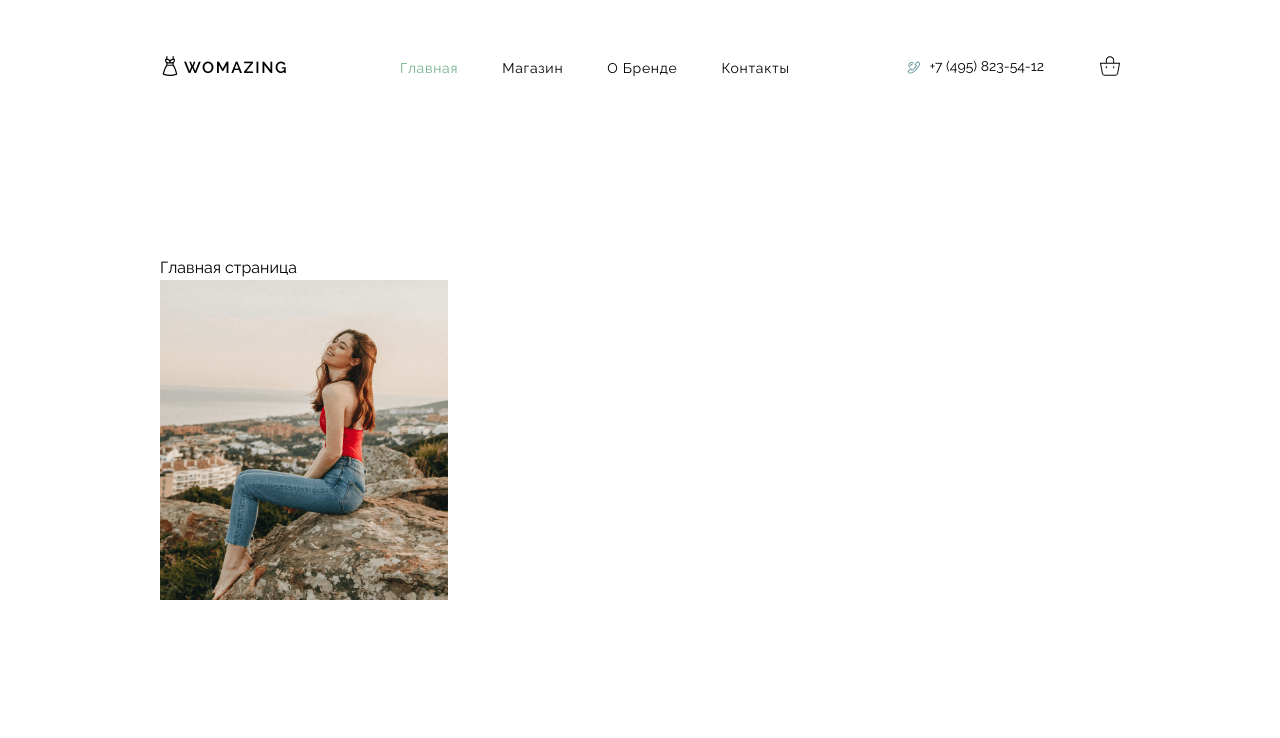
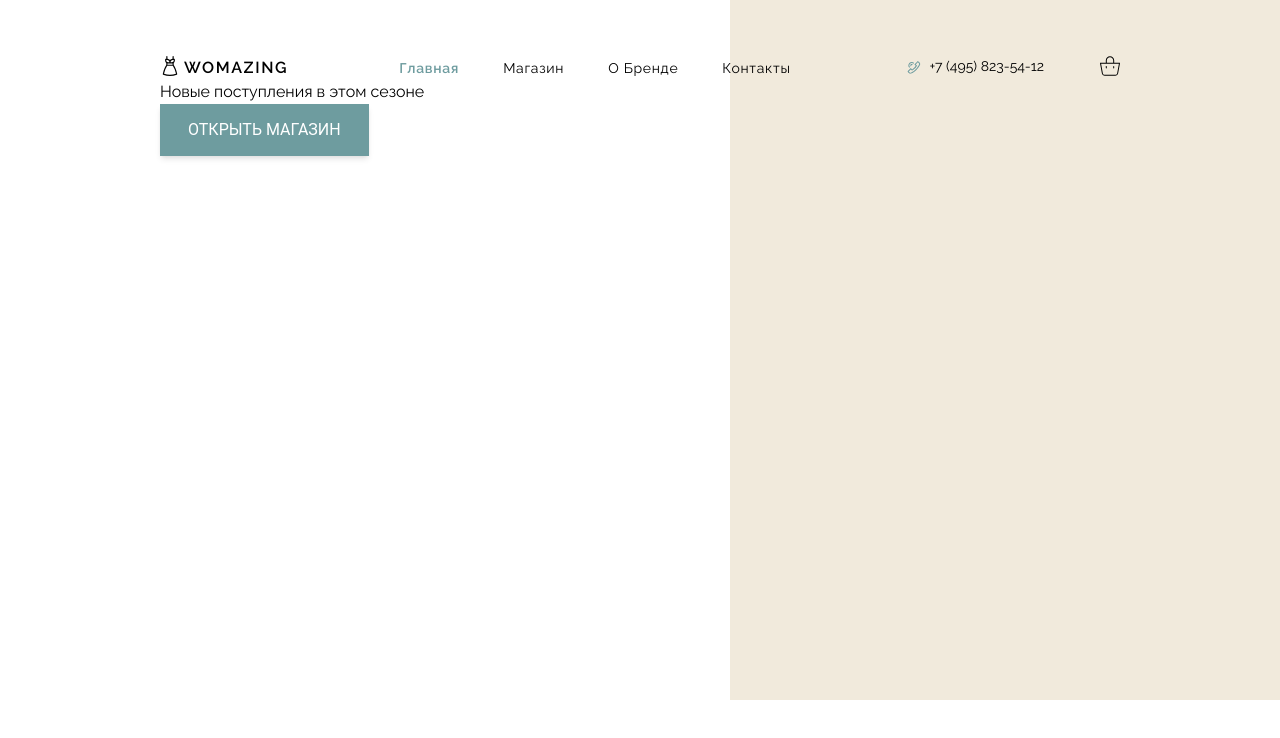
Before and after one commit to denniztr/womazing, a Next.js app: page / in a window 1280 px wide. Shown: the top 738 px of the page. Built offline with nearby package versions, Linux system fonts and the light colour scheme.

Commit message:
button, mui, empty state, custom colors

```diff
--- a/app/(routes)/layout.tsx
+++ b/app/(routes)/layout.tsx
@@ -1,4 +1,5 @@
 import Header from '@/app/_ui/header/header';
+
 
 export default async function Layout({
   children,
@@ -6,11 +7,13 @@ export default async function Layout({
   children: React.ReactNode;
 }) {
   return (
-    <div className=" min-h-screen flex flex-col">
+    <div className="min-h-screen flex flex-col relative">
       <div className="flex-1 mx-auto w-full">
         <div className="px-12 md:px-32 xl:px-40">
-          <Header />
-          {children}
+          <div>
+            <Header />
+            {children}
+          </div>
         </div>
       </div>
     </div>
--- a/app/(routes)/page.tsx
+++ b/app/(routes)/page.tsx
@@ -1,10 +1,22 @@
-import PrimaryImage from "@/app/_ui/image/image";
+import PrimaryImage from '@/app/_ui/image/image';
+import PrimaryButton from '@/app/_ui/button/button';
+import EmptyState from '@/app/_ui/empty-state';
 
 export default function Home() {
   return (
-    <div>
-      <p>Главная страница</p>
-      <PrimaryImage />
+    <>
+    <EmptyState />
+    <div className="h-screen">
+      <h1>Новые поступления в этом сезоне</h1>
+
+      <PrimaryButton
+        className="bg-primary rounded-none text-white font-normal text-base"
+        variant="filled"
+        size="lg"
+        >
+        Открыть магазин
+      </PrimaryButton>
     </div>
+    </>
   );
 }
--- /dev/null
+++ b/app/_ui/button/button.tsx
@@ -0,0 +1,25 @@
+'use client';
+
+import { Button } from '@material-tailwind/react';
+
+interface PrimaryButtonProps {
+  children: React.ReactNode;
+  className?: string;
+  variant?: 'filled' | 'outlined' | 'gradient' | 'text';
+  size?: 'sm' | 'md' | 'lg';
+}
+
+const PrimaryButton: React.FC<PrimaryButtonProps> = ({
+  children,
+  variant,
+  size,
+  className,
+}) => {
+  return (
+    <Button className={className} variant={variant} size={size}>
+      {children}
+    </Button>
+  );
+};
+
+export default PrimaryButton;
--- /dev/null
+++ b/app/_ui/empty-state.jsx
@@ -0,0 +1,7 @@
+const EmptyState = () => {
+  return (
+    <div className="w-[43%] h-[700px] bg-primaryBg absolute z-[-1] top-0 right-0"></div>
+  );
+};
+
+export default EmptyState;
--- a/app/_ui/header/header.tsx
+++ b/app/_ui/header/header.tsx
@@ -14,7 +14,7 @@ function Header() {
   const routes = useRoutes();
 
   return (
-    <div className="w-full flex items-center justify-between pt-14 pb-44">
+    <div className="w-full flex items-center justify-between pt-14">
       <Logo />
       <nav className="flex flex-row gap-11">
         {routes.map((item) => (
@@ -23,7 +23,7 @@ function Header() {
             href={item.href}
             className={clsx(
               `text-sm tracking-wider font-normal`,
-              item.active && 'text-green-700/60 font-bold'
+              item.active && 'text-primary font-semibold'
             )}
           >
             {item.label}
--- a/package.json
+++ b/package.json
@@ -9,6 +9,7 @@
     "lint": "next lint"
   },
   "dependencies": {
+    "@material-tailwind/react": "^2.1.9",
     "clsx": "^2.1.0",
     "next": "14.1.3",
     "react": "^18",
@@ -16,7 +17,7 @@
   },
   "devDependencies": {
     "@types/node": "^20",
-    "@types/react": "^18",
+    "@types/react": "^18.2.9",
     "@types/react-dom": "^18",
     "autoprefixer": "^10.0.1",
     "eslint": "^8",
--- a/tailwind.config.ts
+++ b/tailwind.config.ts
@@ -1,20 +1,20 @@
-import type { Config } from "tailwindcss";
+const withMT = require('@material-tailwind/react/utils/withMT');
 
-const config: Config = {
+module.exports = withMT({
   content: [
-    "./pages/**/*.{js,ts,jsx,tsx,mdx}",
-    "./components/**/*.{js,ts,jsx,tsx,mdx}",
-    "./app/**/*.{js,ts,jsx,tsx,mdx}",
+    './pages/**/*.{js,ts,jsx,tsx,mdx}',
+    './components/**/*.{js,ts,jsx,tsx,mdx}',
+    './app/**/*.{js,ts,jsx,tsx,mdx}',
+    './node_modules/@material-tailwind/react/components/**/*.{js,ts,jsx,tsx}',
+    './node_modules/@material-tailwind/react/theme/components/**/*.{js,ts,jsx,tsx}',
   ],
   theme: {
     extend: {
-      backgroundImage: {
-        "gradient-radial": "radial-gradient(var(--tw-gradient-stops))",
-        "gradient-conic":
-          "conic-gradient(from 180deg at 50% 50%, var(--tw-gradient-stops))",
+      colors: {
+        primary: '#6E9C9F',
+        primaryBg: '#F1EADC',
       },
     },
   },
   plugins: [],
-};
-export default config;
+});
```
Also changed, not shown: 1 other file (tests, documents, lock files or other folders).
